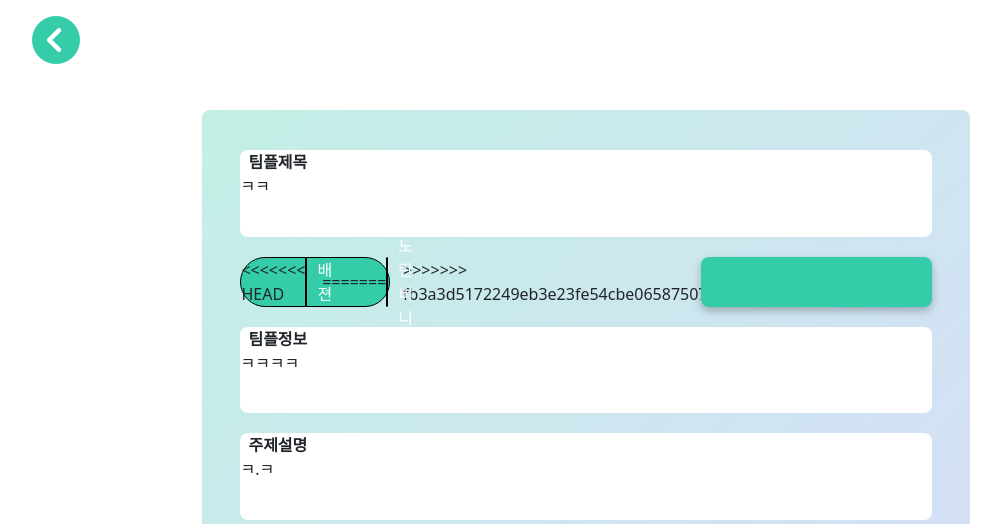
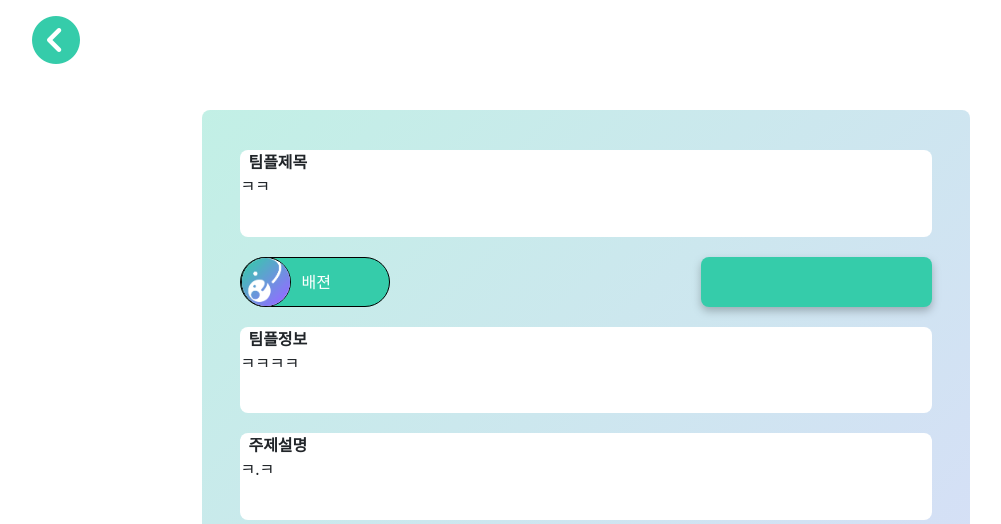
Before and after one commit to pump9918/simba6, a Django app: page /1 in a window 1280 px wide. Shown: the part 324-848 px from the top of the page, without its empty margins (54-1055 px from the left). Run offline with Django 4.2, Linux system fonts and the light colour scheme; a user stored in the database is signed in; data comes from the database, SQL or seed files in the repository; both versions use the stored data as it was after the commit; tables that the repository leaves empty hold one stand-in row (values such as "Sample post"); some libraries are stand-ins or nearby versions; grey boxes are pictures that could not be loaded.

Commit message:
B031/fix: 디자인 오류 수정

```diff
--- a/main/templates/main/detail.html
+++ b/main/templates/main/detail.html
@@ -26,13 +26,8 @@
                 <div class="detail_empty">
                     <div class="detail_profile_and_icon">
 
-<<<<<<< HEAD
-                            <div class="tag_profile"><img src="images/ggiri_logo.png" id="tag_ggiri_logo" width="100%" height="100%" /></div>
+                        <div class="tag_profile"><img src="{% static 'images/끼리로고.png' %}" id="tag_ggiri_logo" width="100%" height="100%" /></div>
                             <div class="tag_nickname">{{post.writer.profile.nickname}}</div>
-=======
-                            <div class="tag_profile"><img src="{% static 'images/끼리로고.png' %}" id="tag_ggiri_logo" width="100%" height="100%" /></div>
-                            <div class="tag_nickname">노란비니</div>
->>>>>>> fb3a3d5172249eb3e23fe54cbe06587507b227c9
 
                     </div>
                     <div class="detail_checkapprove">
```
Also changed, not shown: users/templates/users/mypage.html (+2 -6 lines), db.sqlite3.
